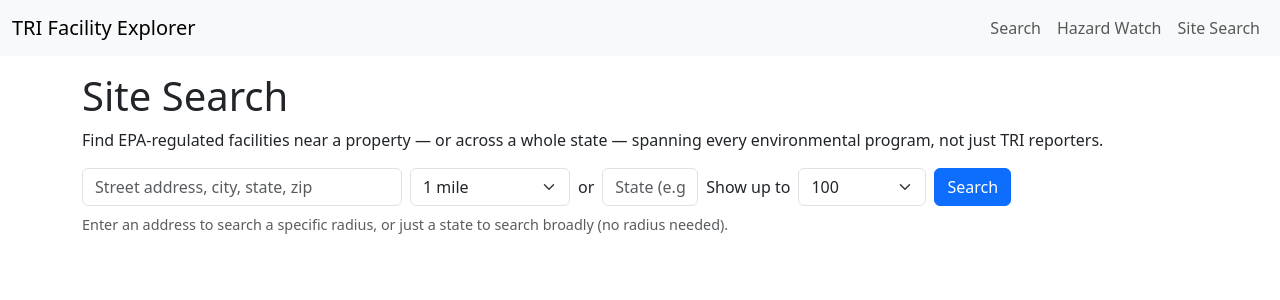
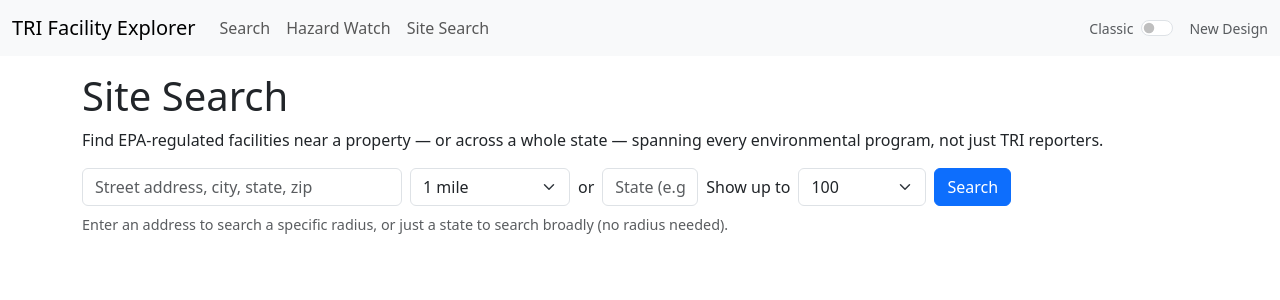
Before and after one commit to capitaltg/si26-groundwork_NeilG, a React (Vite) app in the folder frontend/: page /site-search in a window 1280 px wide. Shown: the top 300 px of the page. Built offline with nearby package versions, Linux system fonts and the light colour scheme.

Commit message:
Add design theme toggle infrastructure (Classic / New Design)
Introduces DesignThemeProvider/useDesignTheme context with localStorage
persistence (defaulting to classic) and a nav bar switch to flip between
Classic and New Design. No page consumes the new theme yet.

```diff
--- a/frontend/src/components/NavBar.tsx
+++ b/frontend/src/components/NavBar.tsx
@@ -1,6 +1,9 @@
 import { Link } from "react-router-dom";
+import { useDesignTheme } from "../newDesign/DesignThemeContext";
 
 function NavBar() {
+  const { theme, setTheme } = useDesignTheme();
+
   return (
     <nav className="navbar navbar-expand navbar-light bg-light mb-3">
       <div className="container-fluid">
@@ -16,6 +19,19 @@
             Site Search
           </Link>
         </div>
+        <div className="ms-auto d-flex align-items-center gap-2">
+          <span className="small text-muted">Classic</span>
+          <div className="form-check form-switch mb-0">
+            <input
+              className="form-check-input"
+              type="checkbox"
+              role="switch"
+              checked={theme === "new"}
+              onChange={(e) => setTheme(e.target.checked ? "new" : "classic")}
+            />
+          </div>
+          <span className="small text-muted">New Design</span>
+        </div>
       </div>
     </nav>
   );
--- a/frontend/src/main.tsx
+++ b/frontend/src/main.tsx
@@ -4,11 +4,14 @@
 import './index.css'
 import { BrowserRouter } from 'react-router-dom'
 import App from './App.tsx'
+import { DesignThemeProvider } from './newDesign/DesignThemeContext'
 
 createRoot(document.getElementById('root')!).render(
   <StrictMode>
     <BrowserRouter>
-      <App />
+      <DesignThemeProvider>
+        <App />
+      </DesignThemeProvider>
     </BrowserRouter>
   </StrictMode>,
 )
--- /dev/null
+++ b/frontend/src/newDesign/DesignThemeContext.tsx
@@ -0,0 +1,57 @@
+import { createContext, useContext, useEffect, useState } from "react";
+import type { ReactNode } from "react";
+import { GOOGLE_FONTS_URL } from "./theme";
+
+export type DesignTheme = "classic" | "new";
+
+const STORAGE_KEY = "groundwork:designTheme";
+const FONT_LINK_ID = "new-design-fonts";
+
+interface DesignThemeContextValue {
+  theme: DesignTheme;
+  setTheme: (theme: DesignTheme) => void;
+}
+
+const DesignThemeContext = createContext<DesignThemeContextValue | null>(null);
+
+function readStoredTheme(): DesignTheme {
+  const stored = localStorage.getItem(STORAGE_KEY);
+  return stored === "new" ? "new" : "classic";
+}
+
+export function DesignThemeProvider({ children }: { children: ReactNode }) {
+  const [theme, setThemeState] = useState<DesignTheme>(readStoredTheme);
+
+  useEffect(() => {
+    localStorage.setItem(STORAGE_KEY, theme);
+
+    const existingLink = document.getElementById(FONT_LINK_ID);
+    if (theme === "new" && !existingLink) {
+      const link = document.createElement("link");
+      link.id = FONT_LINK_ID;
+      link.rel = "stylesheet";
+      link.href = GOOGLE_FONTS_URL;
+      document.head.appendChild(link);
+    } else if (theme === "classic" && existingLink) {
+      existingLink.remove();
+    }
+  }, [theme]);
+
+  function setTheme(next: DesignTheme) {
+    setThemeState(next);
+  }
+
+  return (
+    <DesignThemeContext.Provider value={{ theme, setTheme }}>
+      {children}
+    </DesignThemeContext.Provider>
+  );
+}
+
+export function useDesignTheme() {
+  const context = useContext(DesignThemeContext);
+  if (!context) {
+    throw new Error("useDesignTheme must be used within a DesignThemeProvider");
+  }
+  return context;
+}
--- /dev/null
+++ b/frontend/src/newDesign/theme.ts
@@ -0,0 +1,27 @@
+export const colors = {
+  background: "#F4F3EC",
+  cardBackground: "#FFFFFF",
+  cardBorder: "#E4E7DC",
+  darkGreen: "#16382B",
+  midGreen: "#1E7A46",
+  successGreen: "#2FB673",
+  accentLime: "#C6F24E",
+  dangerBg: "#F7D9D3",
+  dangerText: "#9B2F24",
+  dangerDot: "#C4443A",
+  warningBg: "#FBEBC9",
+  warningText: "#8A6414",
+  warningDot: "#D99B2B",
+  neutralBg: "#E7EAE0",
+  neutralText: "#5E6B60",
+  bodyText: "#1A231D",
+  mutedText: "#5E6B60",
+};
+
+export const fonts = {
+  heading: "'Bricolage Grotesque', system-ui, sans-serif",
+  body: "'Hanken Grotesk', system-ui, sans-serif",
+};
+
+export const GOOGLE_FONTS_URL =
+  "https://fonts.googleapis.com/css2?family=Bricolage+Grotesque:opsz,wght@12..96,500;12..96,600;12..96,700;12..96,800&family=Hanken+Grotesk:wght@400;500;600;700&display=swap";
```
